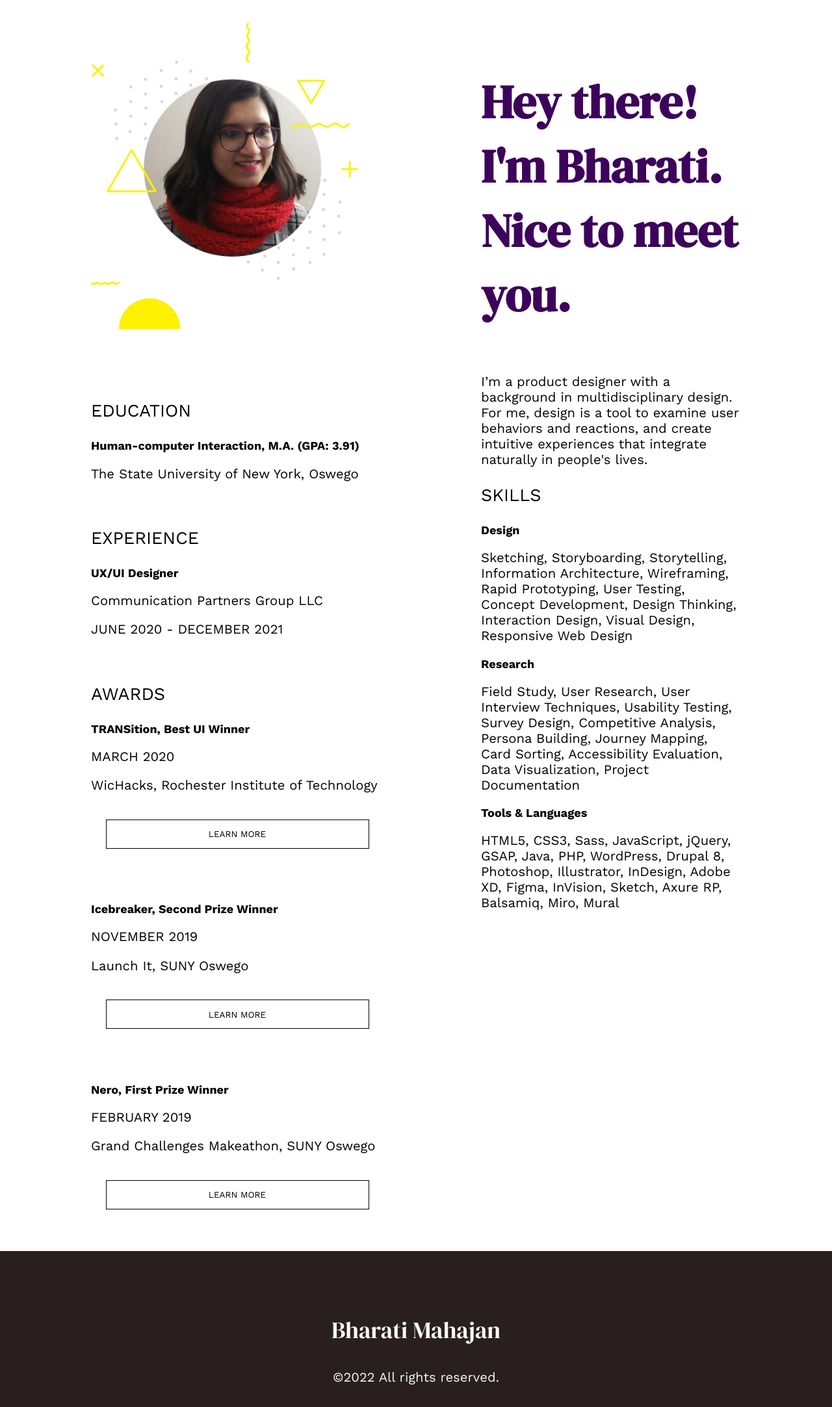
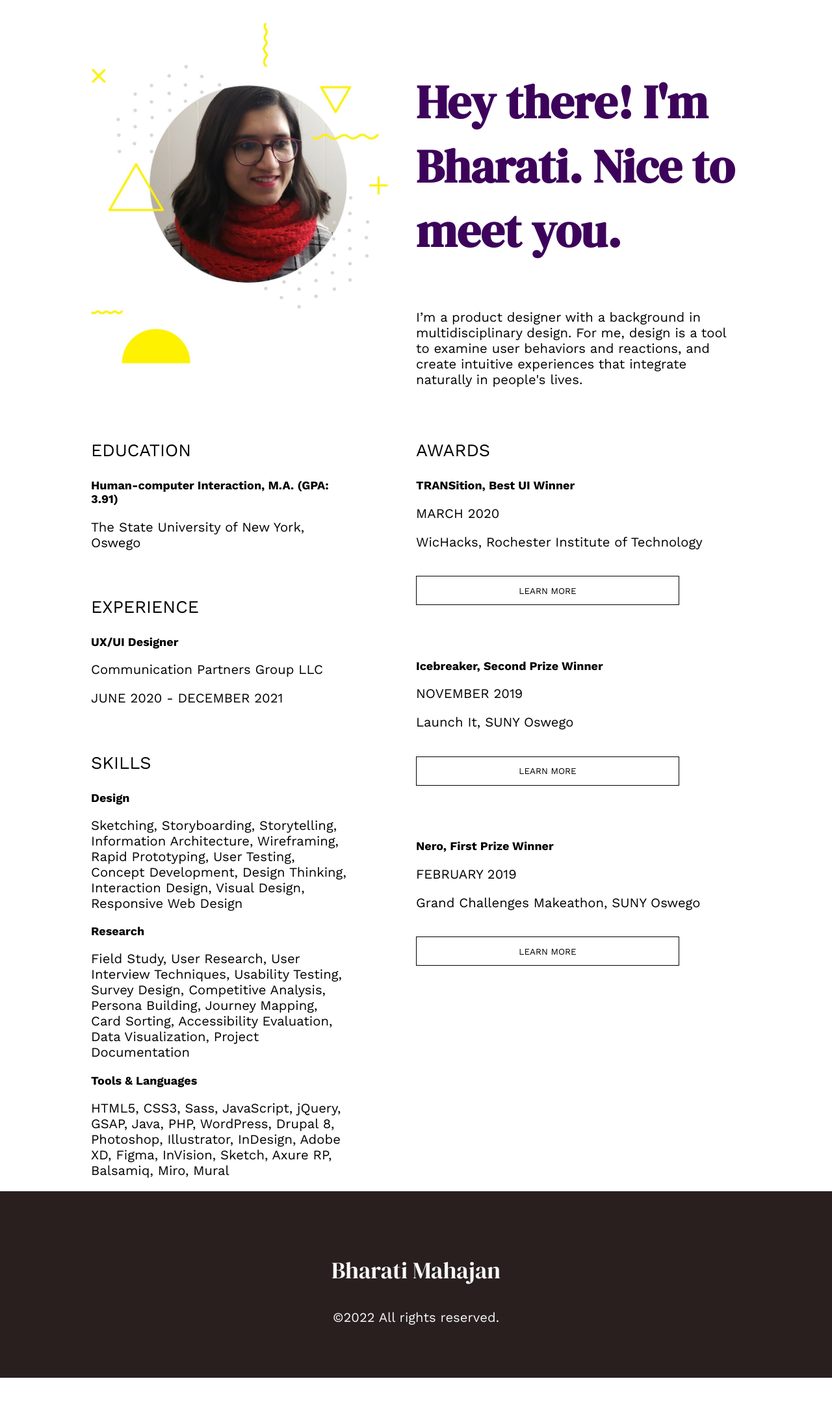
Before and after one commit to vivekkhedkar/bharatimahajan, a PHP site: page /about.html in a window 1280 px wide. Shown: the part 127-2292 px from the top of the page at 65% size. After the commit the page ends 2247 px from the top, so only its background shows below. Run offline with PHP 8.4, Linux system fonts and the light colour scheme.

Commit message:
after fixing about.html

```diff
--- a/about.html
+++ b/about.html
@@ -70,12 +70,23 @@
     <div class="container container-main">
         <div class="about-main">
             <div class="about-col-1">
-                <div class="about-mydisplaypic">
-                    <img src="images/About_2.jpg">
+
+                <div class="about-col-1-1">
+                    <img src="images/About_2.jpg" class="about-mydisplaypic-img">
+                </div>
+                <div class="about-col-1-2">
+                    <p class="about-hey">Hey there! I'm Bharati. Nice to meet you.</p>
+                    <p>
+                        I’m a product designer with a background in multidisciplinary design. For me, design is a
+                        tool to examine user behaviors and reactions, and create intuitive experiences that integrate
+                        naturally in people's lives.
+                    </p>
+                </div>
             </div>
 
+            <div class="about-col-2">
 
-                <div class="about-div">
+                <div class="about-col-2-1">
                     <div>
                         <p class="div-title">EDUCATION</p>
                         <p class="div-subtitle">Human-computer Interaction, M.A. <span>(GPA: 3.91)</span></p>
@@ -92,51 +103,6 @@
                     <br>
 
                     <div>
-                        <p class="div-title">AWARDS</p>
-                        <p class="div-subtitle">TRANSition, Best UI Winner</p>
-                        <p>MARCH 2020</p>
-                        <P>WicHacks, Rochester Institute of Technology</P>
-                        <div class="link-button-div">
-                            <a href="https://devpost.com/software/transition" class="link-button">LEARN MORE</a>
-                        </div>
-
-                    </div>
-                    <br>
-
-                    <div>
-                        <p class="div-subtitle">Icebreaker, Second Prize Winner</p>
-                        <p>NOVEMBER 2019</p>
-                        <p>Launch It, SUNY Oswego</p>
-
-                        <div class="link-button-div">
-                            <a href="https://devpost.com/software/ice-breaker-wzsavt" class="link-button">LEARN MORE</a>
-                        </div>
-                    </div>
-                    <br>
-
-                    <div>
-                        <p class="div-subtitle"> Nero, First Prize Winner</p>
-                        <p> FEBRUARY 2019 </p>
-                        <P> Grand Challenges Makeathon, SUNY Oswego</P>
-                        <div class="link-button-div">
-                            <a href="https://www.oswego.edu/photo-gallery/march-6-2019#slide1" class="link-button">LEARN MORE</a>
-                        </div>
-                    </div>
-                    <br>
-                </div>
-            </div>
-
-            <div class="about-col-2">
-                <div class="about-div">
-                    <p class="about-hey">Hey there! I'm Bharati. Nice to meet you.</p>
-                    <p>
-                        I’m a product designer with a background in multidisciplinary design. For me, design is a
-                        tool to examine user behaviors and reactions, and create intuitive experiences that integrate
-                        naturally in people's lives.
-                    </p>
-                </div>
-
-                <div class="about-div">
                         <p class="div-title">SKILLS</p>
                         <p class="div-subtitle"> Design </p>
                         <p>Sketching, Storyboarding, Storytelling, Information Architecture, Wireframing, Rapid Prototyping, User Testing,
@@ -154,8 +120,46 @@
                             HTML5, CSS3, Sass, JavaScript, jQuery, GSAP, Java, PHP, WordPress, Drupal 8, Photoshop, Illustrator, InDesign, Adobe XD,
                             Figma, InVision, Sketch, Axure RP, Balsamiq, Miro, Mural
                         </p>
+
                     </div>
                 </div>
+                <div class="about-col-2-2">
+
+                </div>
+
+                <div class="about-col-2-3">
+                    <p class="div-title">AWARDS</p>
+
+                    <p class="div-subtitle">TRANSition, Best UI Winner</p>
+                    <p>MARCH 2020</p>
+                    <P>WicHacks, Rochester Institute of Technology</P>
+                    <div class="link-button-div">
+                        <a href="https://devpost.com/software/transition" class="link-button">LEARN MORE</a>
+                    </div>
+                    <br>
+
+                    <p class="div-subtitle">Icebreaker, Second Prize Winner</p>
+                    <p>NOVEMBER 2019</p>
+                    <p>Launch It, SUNY Oswego</p>
+
+                    <div class="link-button-div">
+                        <a href="https://devpost.com/software/ice-breaker-wzsavt" class="link-button">LEARN MORE</a>
+                    </div>
+                    <br>
+
+
+                    <p class="div-subtitle"> Nero, First Prize Winner</p>
+                    <p> FEBRUARY 2019 </p>
+                    <P> Grand Challenges Makeathon, SUNY Oswego</P>
+                    <div class="link-button-div">
+                        <a href="https://www.oswego.edu/photo-gallery/march-6-2019#slide1" class="link-button">LEARN MORE</a>
+                    </div>
+                    <br>
+                </div>
+
+
+            </div>
+
 
         </div> <!--about-main ends-->
     </div><!--container ends-->
--- a/css/style.css
+++ b/css/style.css
@@ -320,7 +320,7 @@ transition:  opacity 600ms ease-in-out, transform  600ms ease-in-out;
 
     text-align: center;
 
-    margin: 2em auto;
+    margin: 2em 0;
 
 }
 
@@ -419,18 +419,22 @@ footer{
 
 /* about.html */
 
-.about-main{
+/* .about-main{
+
+    z-index:3;
+
+} */
+
+
+.about-col-1{
     display: flex;
     flex-direction: column;
-    z-index:3;
-
-}
-
-.about-col-1{
     padding: 0 1em;
 }
 
  .about-col-2{
+    display: flex;
+    flex-direction: column;
     padding: 0 1em;
 }
 
@@ -804,21 +808,42 @@ Media queries
 
     /* about.html */
 
-    .about-main{
+    /* .about-main{
+
+        justify-content: space-between;
+
+    } */
+
+     .about-col-1{
         display: flex;
         flex-direction: row;
-        justify-content: space-between;
-
-    }
-
-     .about-col-1{
-        width: 45%;
         padding: 0;
     }
 
+    .about-col-1-1{
+        width: 50%;
+    }
+
+    .about-col-1-2{
+        width: 50%;
+    }
+
      .about-col-2{
-        width:40%;
+        display: flex;
+        flex-direction: row;
         padding: 0;
+    }
+
+    .about-col-2-1{
+        width: 40%;
+    }
+
+    .about-col-2-2{
+        width: 10%;
+    }
+
+    .about-col-2-3{
+        width:50%;
     }
 
     .about-hey{
```
Lines whose indentation alone changed are shown as unchanged.
